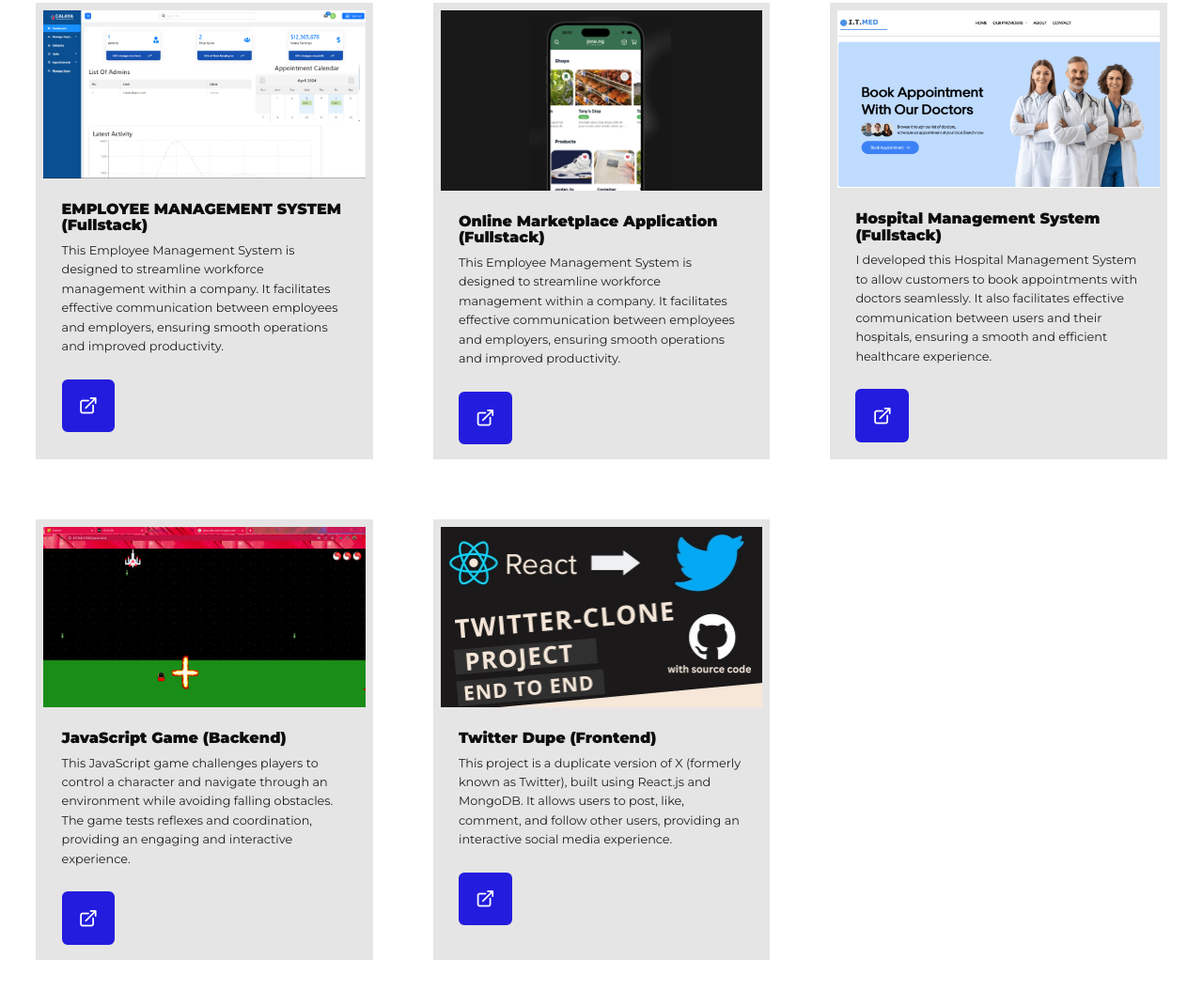
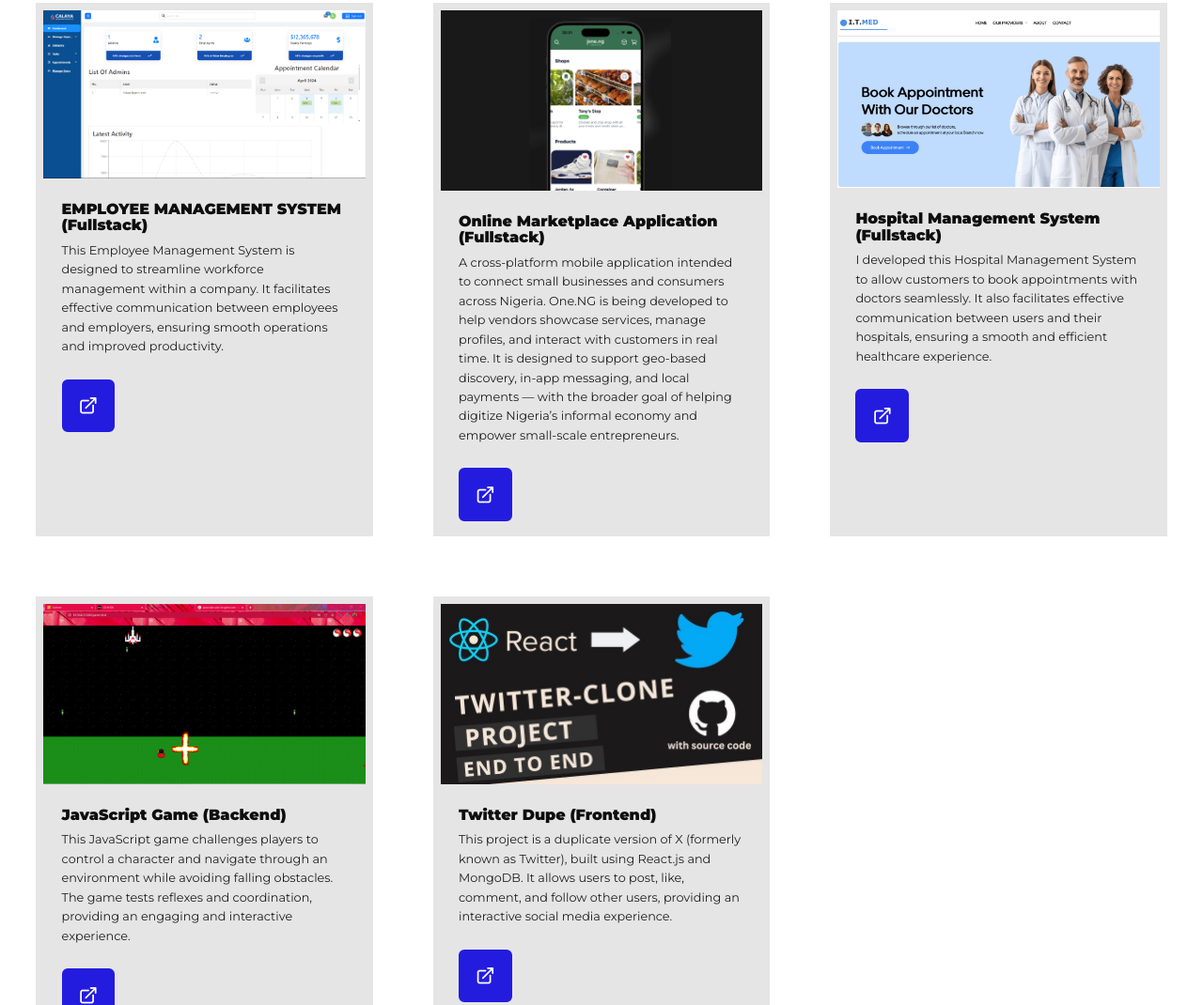
Before and after one commit to Izu-kun23/portfolio, a plain HTML site: page index.html in a window 1280 px wide. Shown: the part 2359-3429 px from the top of the page at 94% size. Drawn offline with nearby package versions, Linux system fonts and the light colour scheme.

Commit message:
Update index.html

```diff
--- a/index.html
+++ b/index.html
@@ -138,9 +138,7 @@
           </div>
           <h5>Online Marketplace Application (Fullstack)</h5>
           <p>
-            This Employee Management System is designed to streamline workforce management within a company.
-  It facilitates effective communication between employees and employers, ensuring smooth operations
-  and improved productivity.
+            A cross-platform mobile application intended to connect small businesses and consumers across Nigeria. One.NG is being developed to help vendors showcase services, manage profiles, and interact with customers in real time. It is designed to support geo-based discovery, in-app messaging, and local payments — with the broader goal of helping digitize Nigeria’s informal economy and empower small-scale entrepreneurs.
           </p>
           <div class="project_cta">
             <a href="./construction/index.html" class="btn primary" target="_blank"
```
